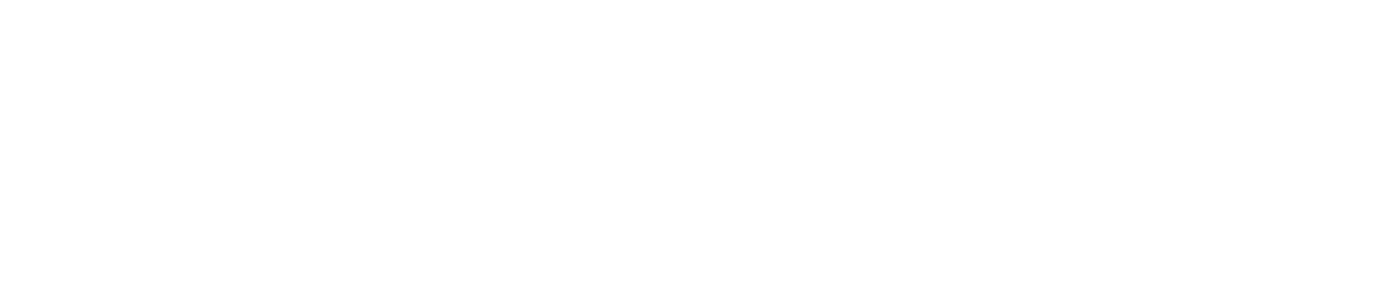
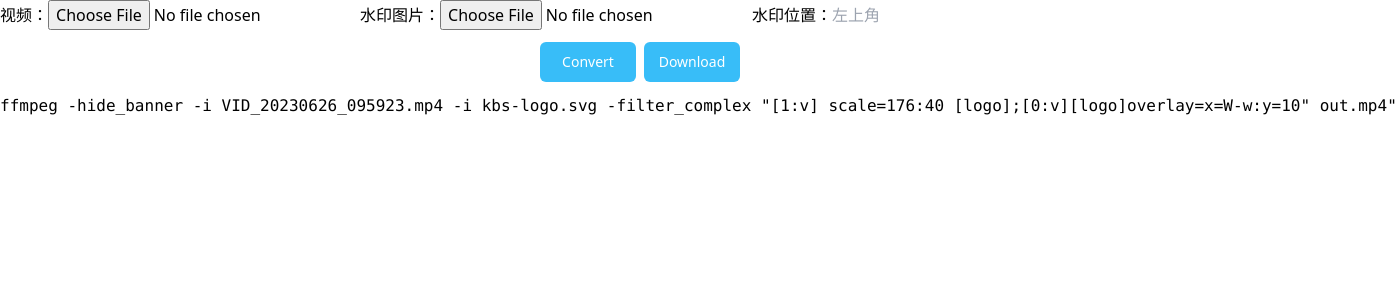
Before and after one commit to greycodee/VidConvert, a React (Vite) app: page /VidConvert/watermark in a window 1280 px wide. Before the commit this address had no page. Shown: the top 300 px of the page, 1397 px wide, since content can reach past the window. Built offline with nearby package versions, Linux system fonts and the light colour scheme; what @ffmpeg/ffmpeg would draw is missing.

Commit message:
add watermark page

```diff
--- a/src/App.jsx
+++ b/src/App.jsx
@@ -14,8 +14,8 @@
       key: 2,
       icon: "https://tailwindui.com/img/ecommerce-images/home-page-02-edition-01.jpg",
       title: "Add watermark",
-      content: "content123",
-      link: "/23",
+      content: "watermark",
+      link: "/watermark",
     },
   ];
   return (
--- a/src/main.jsx
+++ b/src/main.jsx
@@ -2,6 +2,7 @@
 import ReactDOM from "react-dom/client";
 import App from "./App.jsx";
 import M3U8ToMP4 from "./pages/M3U8ToMP4.jsx";
+import WaterMark from "./pages/WaterMark.jsx";
 import "./index.css";
 import { BrowserRouter, useRoutes } from "react-router-dom";
 
@@ -14,6 +15,11 @@
   {
     path: "/m3u8tomp4",
     element: <M3U8ToMP4 />
+  }
+  ,
+  {
+    path: "/watermark",
+    element: <WaterMark />
   }
 
 ]
--- /dev/null
+++ b/src/pages/WaterMark.jsx
@@ -0,0 +1,27 @@
+function WaterMark() {
+  return (
+    <div className="flex-col">
+      视频：
+      <input type="file" />
+      水印图片：
+      <input type="file" />
+      水印位置：
+      <input placeholder="左上角" />
+      <div className="flex-row center text-center mt-2 mb-2">
+        <button className="bg-sky-400 m-1 text-white rounded-md w-24 h-10 text-sm disabled:bg-sky-200 hover:bg-sky-500">
+          Convert
+        </button>
+        <button className="bg-sky-400 m-1 text-white rounded-md w-24 h-10 text-sm disabled:bg-sky-200 hover:bg-sky-500">
+          Download
+        </button>
+      </div>
+      <pre>
+        ffmpeg -hide_banner -i VID_20230626_095923.mp4 -i kbs-logo.svg
+        -filter_complex "[1:v] scale=176:40
+        [logo];[0:v][logo]overlay=x=W-w:y=10" out.mp4"
+      </pre>
+    </div>
+  );
+}
+
+export default WaterMark;
```
Also changed, not shown: 1 other file (tests, documents, lock files or other folders).
